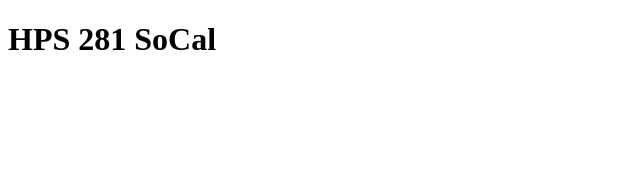
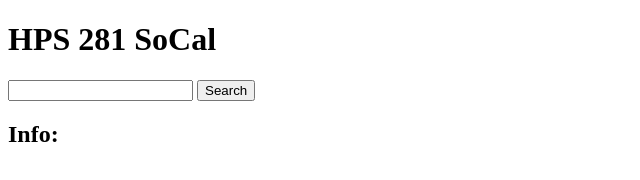
Before and after one commit to davidwiese/hps-281-socal-api, a website: page index.html in a window 1280 px wide. Shown: the whole page, without its empty margins (0-640 px from the left). Drawn offline with Linux system fonts and the light colour scheme.

Commit message:
Add basic body to index.html

```diff
--- a/index.html
+++ b/index.html
@@ -7,5 +7,8 @@
   </head>
   <body>
     <h1>HPS 281 SoCal</h1>
+    <input type="text" />
+    <button>Search</button>
+    <h2>Info:</h2>
   </body>
 </html>
```
